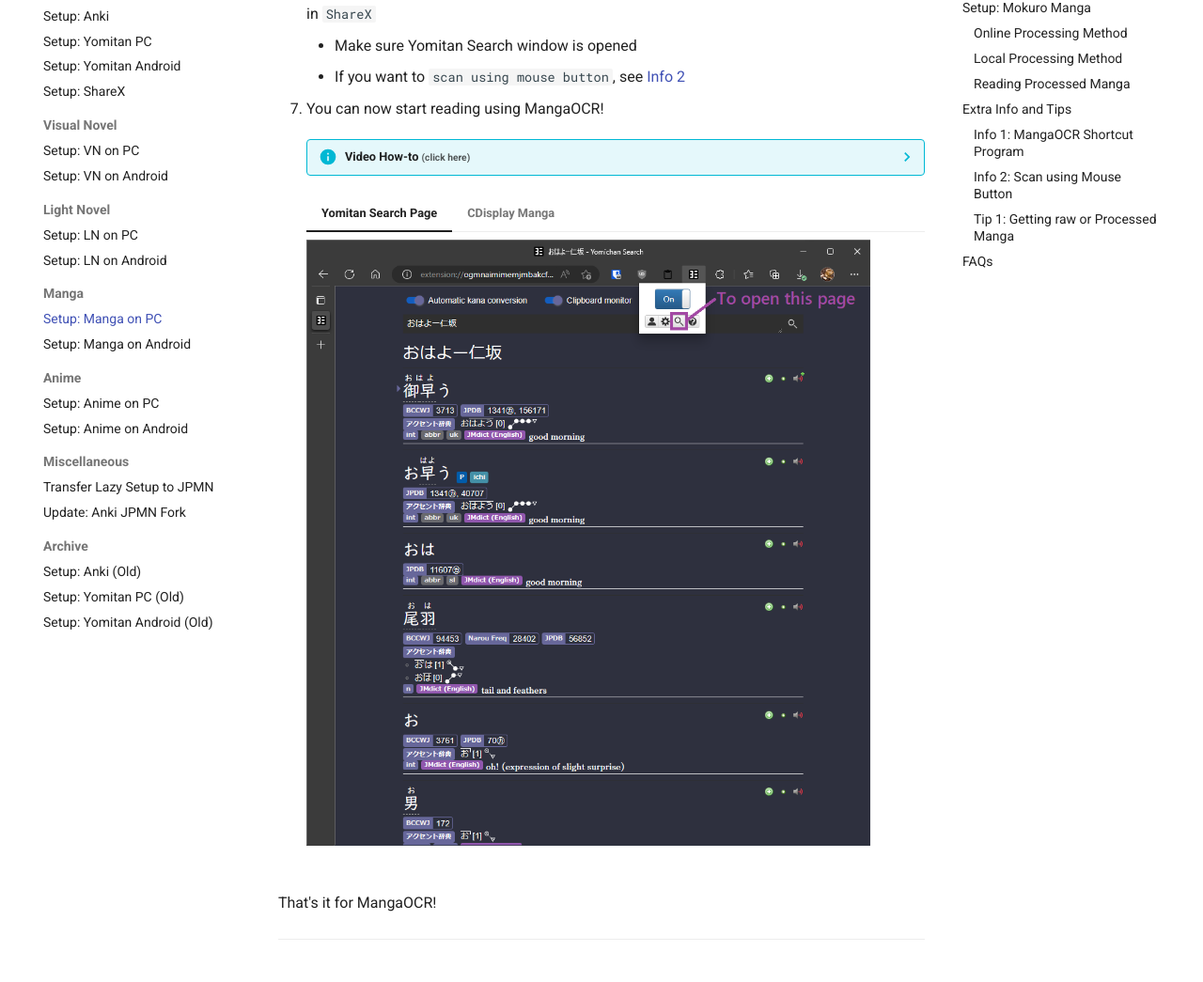
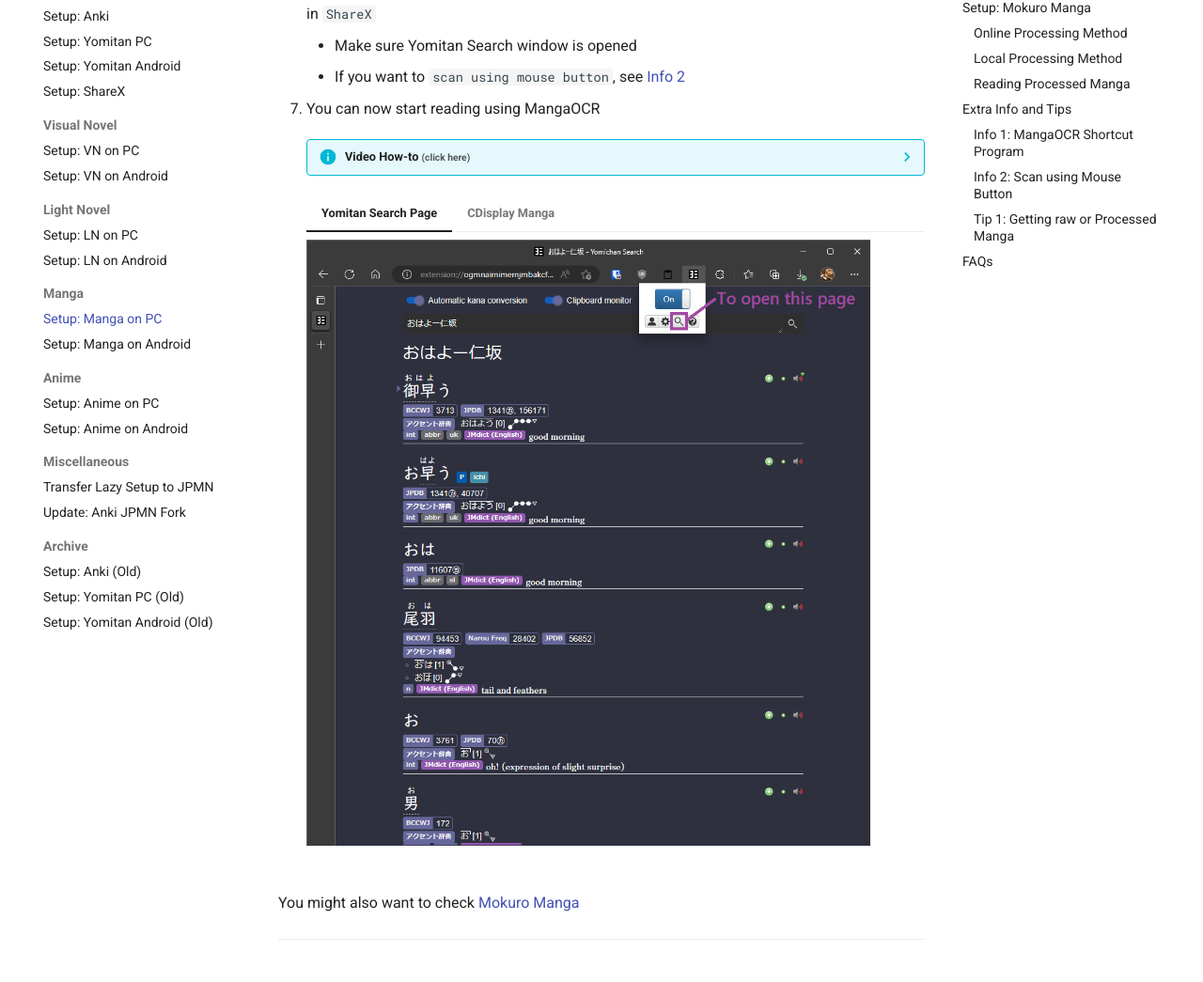
Before and after one commit to Xelieu/xelieu.github.io, an MkDocs documentation site: the page built from docs/jp-lazy-guide/setupMangaOnPC.md, in a window 1280 px wide and 1400 px high, scrolled down 1189 px. Shown: the part 154-1199 px from the top of the window at 94% size. Built offline with MkDocs 1.6.1 and Material for MkDocs 9.7.7, drawn with Linux system fonts in a browser that asks for light colours.

Commit message:
$updated info

```diff
--- a/docs/jp-lazy-guide/setupMangaOnPC.md
+++ b/docs/jp-lazy-guide/setupMangaOnPC.md
@@ -43,7 +43,7 @@
     - Make sure Yomitan Search window is opened
     - If you want to `scan using mouse button`, see [Info 2](https://xelieu.github.io/jp-lazy-guide/setupMangaOnPC/#info-2-scan-using-mouse-button)
 
-7. You can now start reading using MangaOCR!
+7. You can now start reading using MangaOCR
 
     ??? info "Video How-to <small>(click here)</small>"
         <iframe width="560" height="315" src="https://user-images.githubusercontent.com/22717958/150238361-052b95d1-0152-485f-a441-48a957536239.mp4" title="MangaOCR How-to" frameborder="0" allow="accelerometer; autoplay; clipboard-write; encrypted-media; gyroscope; picture-in-picture; web-share" allowfullscreen></iframe>
@@ -53,7 +53,7 @@
     === "CDisplay Manga"
         ![Anki | Light](../img/cdisplay-manga.png){height=300 width=600}
 
-That's it for MangaOCR!
+You might also want to check [Mokuro Manga](https://xelieu.github.io/jp-lazy-guide/setupMangaOnPC/#setup-mokuro-manga)
 
 ---
 
```
